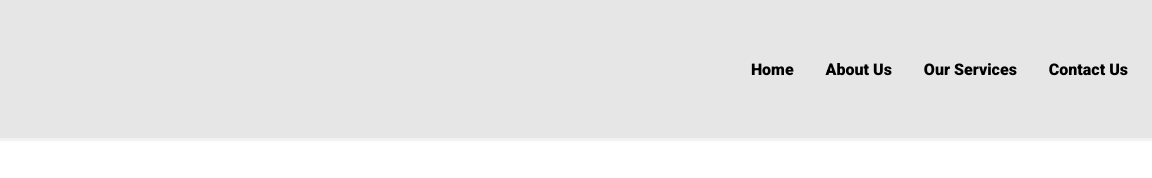
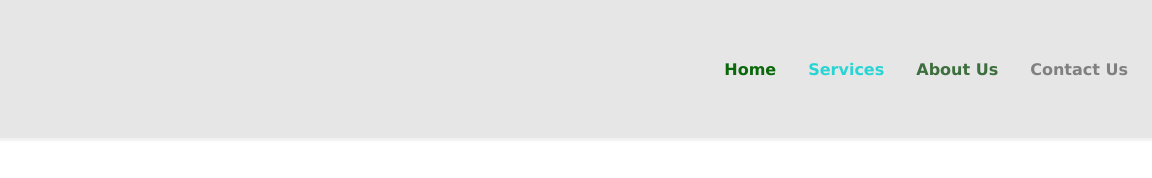
Before and after one commit to tramabin/website, a plain HTML site: page html/index.html in a window 1280 px wide. Shown: the full height of the page, 128-1280 px from the left. Drawn offline with Linux system fonts and the light colour scheme; a web font is replaced by a local one.

Commit message:
updated the nav bar.

```diff
--- a/css/style.css
+++ b/css/style.css
@@ -1,13 +1,13 @@
 
-@import url("https://fonts.googleapis.com/css2?family=Roboto:ital,wght@0,400;0,900;1,700&display=swap");
+@import url("https://fonts.googleapis.com/css2?family=Verdana:ital,wght@0,400;0,900;1,700&display=swap");
 
 /* CSS Variables */
 :root {
-    --normal-font: 400;
-    --bold-font: 600;
+    --normal-font: 900;
+    --bold-font: 700;
     --bolder-font: 900;
     --primary-color: #000000;
-    --secondary-color: #ea2027;
+    --secondary-color: rgb(37, 196, 182);
     --line-height: 1.7rem;
     --transition: 0.4s ease-in;
   }
@@ -24,7 +24,7 @@
     box-sizing: border-box;
     transition: var(--transition);
   } body {
-    font-family: "Roboto", sans-serf;
+    font-family: Verdana, Geneva, Tahoma, sans-serif
   }
 
   ul li {
@@ -71,6 +71,23 @@ nav {
   .nav-link {
     font-weight: var(--bold-font);
   }
+
+  .home{
+    color: rgb(9, 104, 9);
+  }
+
+  .services{
+    color: rgb(41, 212, 212);
+  }
+
+  .about{
+    color:rgb(61, 110, 61);
+  }
+
+  .contact{
+    color: gray
+  }
+
 
 
 /* *{
--- a/html/index.html
+++ b/html/index.html
@@ -21,16 +21,16 @@
             </a>
             <ul>
                 <li class="nav-item">
-                    <a href="#Home" class="nav-link" id="nav-link">Home</a>
+                    <a href="#Home" class="nav-link home" id="nav-link">Home</a>
                 </li>
                 <li class="nav-item">
-                    <a href="#About" class="nav-link" id="nav-link">About Us</a>
+                    <a href="#Services" class="nav-link services" id="nav-link">Services</a>
                 </li>
                 <li class="nav-item">
-                    <a href="#Services" class="nav-link" id="nav-link">Our Services</a>
+                    <a href="#About Us" class="nav-link about" id="nav-link">About Us</a>
                 </li>
                 <li class="nav-item">
-                    <a href="#Contact" class="nav-link" id="nav-link">Contact Us</a>
+                    <a href="#Contact us" class="nav-link contact" id="nav-link">Contact Us</a>
                 </li>
             </ul>
         </nav>
```
